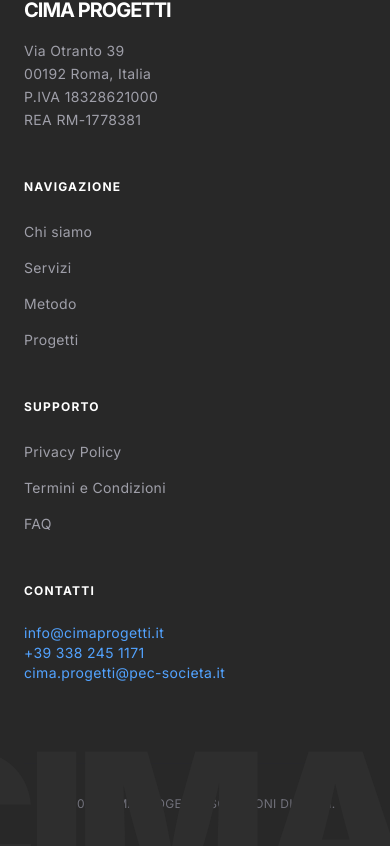
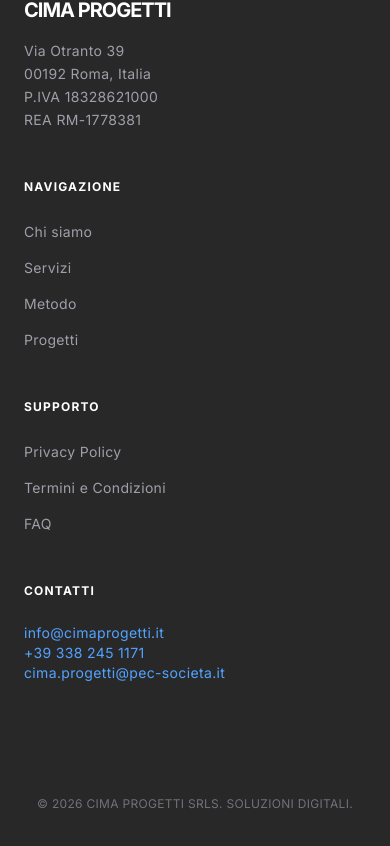
Before and after one commit to CiMa-Progetti/cimaprogetti-it, a Next.js app in the folder frontend/: page / in a window 390 px wide. Shown: the part 5822-6668 px from the top of the page. Built offline with nearby package versions, Linux system fonts and the light colour scheme.

Commit message:
fixed responsiveness

```diff
--- a/frontend/src/components/Footer.tsx
+++ b/frontend/src/components/Footer.tsx
@@ -77,11 +77,11 @@ export default function Footer() {
 
       <div className="max-w-7xl mx-auto mt-16 pt-8 border-t border-zinc-800 text-center sm:text-left">
         <p className="font-sans text-xs tracking-wide text-zinc-500 uppercase">
-          &copy; 2026 CiMa Progetti. Soluzioni digitali.
+          &copy; 2026 CiMa Progetti Srls. Soluzioni digitali.
         </p>
       </div>
       {/* Watermark */}
-      <span className="absolute bottom-0 right-0 text-[200px] font-black tracking-tighter leading-none select-none pointer-events-none text-[#2e2e2e] translate-x-4 translate-y-12">
+      <span className="hidden lg:block absolute bottom-0 right-0 text-[200px] font-black tracking-tighter leading-none select-none pointer-events-none text-[#2e2e2e] translate-x-4 translate-y-12">
         CIMA
       </span>
     </footer>
```
